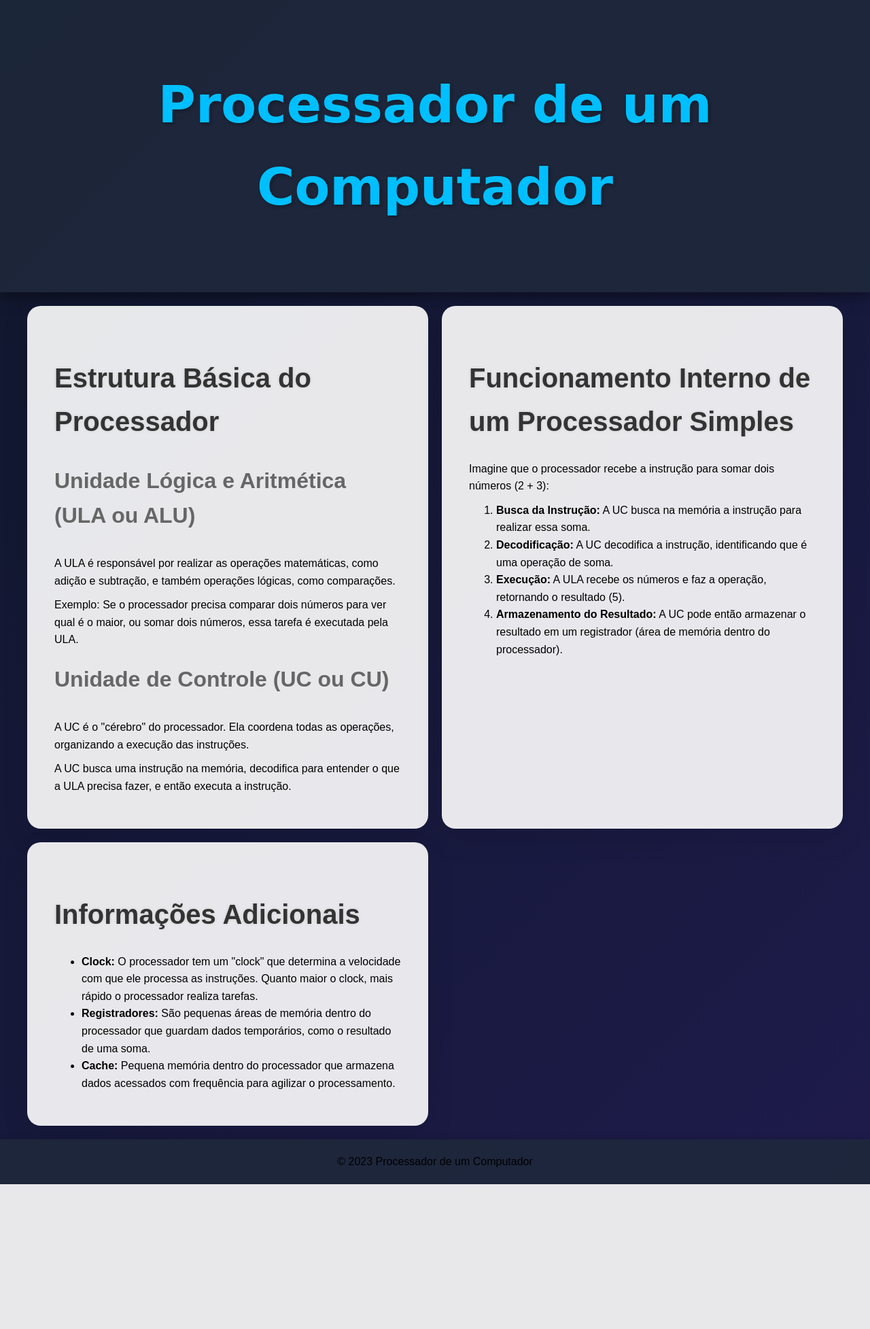
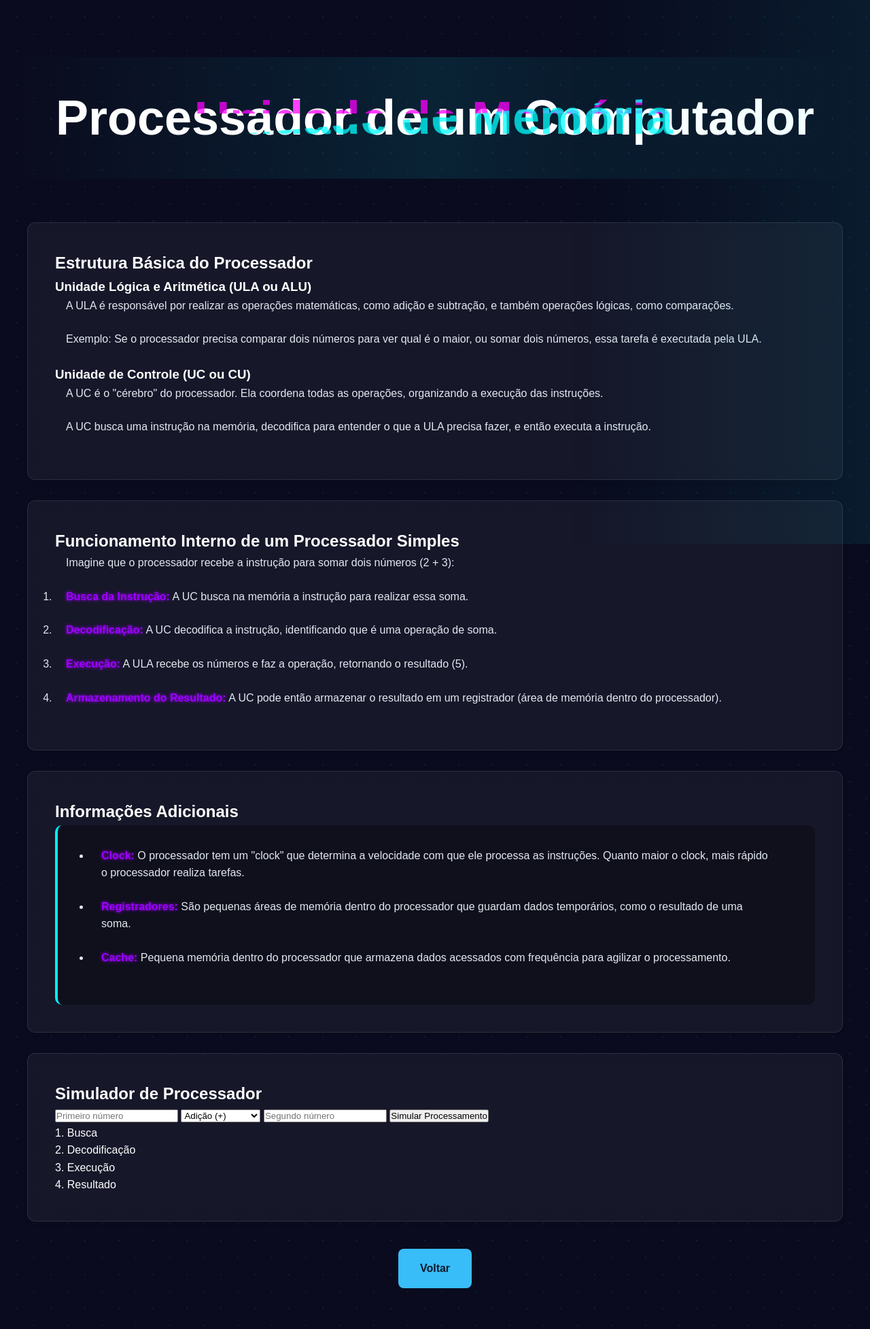
Before and after one commit to sofiaamosqueraa/PYTHON, a Flask app: page /modulos/processamento/processador in a window 1280 px wide. Shown: the whole page at 68% size. Before the commit the page ends 1742 px from the top, so only its background shows below. Run offline with Flask 3, Linux system fonts and the light colour scheme.

Commit message:
memoria,simulador,organizacao

```diff
--- a/app.py
+++ b/app.py
@@ -1,11 +1,13 @@
-from flask import Flask, render_template
+from flask import Flask, render_template, request, jsonify
 
 app = Flask(__name__)
 
+# Rota principal
 @app.route('/')
 def home():
     return render_template('home.html')
 
+# Rota para cada página (sem mudanças)
 @app.route('/projeito')
 def projeito():
     return render_template('projeito/projeito.html')
@@ -62,13 +64,69 @@
 def processamento_componentes():
     return render_template('modulos/processamento/componentes.html')
 
+# Rota para a página de memória com a calculadora
 @app.route('/modulos/processamento/memoria')
 def processamento_memoria():
     return render_template('modulos/processamento/memoria.html')
 
+# Rota para o processador
 @app.route('/modulos/processamento/processador')
 def processamento_processador():
     return render_template('modulos/processamento/processador.html')
 
+# Simulação de operações básicas (sem alterações)
+@app.route('/simular', methods=['POST'])
+def simular():
+    try:
+        dados = request.get_json()
+
+        # Validação de dados
+        if not all(key in dados for key in ['num1', 'num2', 'operacao']):
+            return jsonify({
+                'status': 'error',
+                'mensagem': 'Dados incompletos'
+            }), 400
+
+        num1 = float(dados['num1'])
+        num2 = float(dados['num2'])
+        operacao = dados['operacao']
+
+        # Operações permitidas
+        operacoes_permitidas = ['+', '-', '*', '/', '&', '|']
+        if operacao not in operacoes_permitidas:
+            return jsonify({
+                'status': 'error',
+                'mensagem': 'Operação não permitida'
+            }), 400
+
+        # Evitar divisão por zero
+        if operacao == '/' and num2 == 0:
+            return jsonify({
+                'status': 'error',
+                'mensagem': 'Divisão por zero não é permitida'
+            }), 400
+
+        # Calcular resultado
+        if operacao in ['&', '|']:
+            resultado = eval(f'int({num1}) {operacao} int({num2})')
+        else:
+            resultado = eval(f'{num1} {operacao} {num2}')
+
+        return jsonify({
+            'status': 'success',
+            'resultado': resultado
+        })
+
+    except ValueError:
+        return jsonify({
+            'status': 'error',
+            'mensagem': 'Valores inválidos'
+        }), 400
+    except Exception as e:
+        return jsonify({
+            'status': 'error',
+            'mensagem': str(e)
+        }), 500
+
 if __name__ == '__main__':
     app.run(debug=True)
--- a/static/css/processador.css
+++ b/static/css/processador.css
@@ -1,157 +1,201 @@
-/* Estilo Geral */
-body {
-    font-family: 'Arial', sans-serif; /* Fonte mais simples */
-    line-height: 1.6;
+/* Variables e configurações */
+:root {
+    --neon-blue: #00f3ff;
+    --neon-purple: #9d00ff;
+    --dark-bg: #0a0b1e;
+    --circuit-color: rgba(0, 243, 255, 0.1);
+    --glass-bg: rgba(255, 255, 255, 0.05);
+    --spacing: 4rem;
+}
+
+/* Reset e Estilos Base */
+* {
     margin: 0;
     padding: 0;
-    background: linear-gradient(135deg, #0f172a, #1e1b4b); /* Fundo escuro com gradiente */
-    color: #000000; /* Texto preto */
-    overflow-x: hidden; /* Evitar rolagem horizontal */
+    box-sizing: border-box;
 }
 
-/* Cabeçalho */
-header {
+body {
+    background: var(--dark-bg);
+    color: #fff;
+    font-family: 'Space Grotesk', sans-serif;
+    line-height: 1.6;
+    padding: 20px;
+    background-image:
+        radial-gradient(var(--circuit-color) 1px, transparent 1px),
+        radial-gradient(var(--circuit-color) 1px, transparent 1px);
+    background-size: 50px 50px;
+    background-position: 0 0, 25px 25px;
     position: relative;
-    overflow: hidden;
-    background: rgba(30, 41, 59, 0.9); /* Fundo escuro e semi-transparente */
-    color: #000000; /* Texto preto */
-    padding: 100px 0; /* Aumentar o padding para um efeito mais espaçoso */
-    text-align: center;
-    box-shadow: 0 4px 20px rgba(0, 0, 0, 0.5);
+    overflow-x: hidden;
 }
 
-header h1 {
-    margin: 0;
-    font-size: 4.5em; /* Tamanho da fonte maior */
-    font-family: 'Comic Sans MS', cursive, sans-serif; /* Fonte divertida */
-    color: #00bfff; /* Azul claro */
-    text-shadow: 2px 2px 5px rgba(0, 0, 0, 0.3); /* Sombra sutil */
-    animation: pulse 1.5s infinite; /* Animação de pulso */
+/* Efeito de linhas de circuito animadas */
+body::before {
+    content: '';
+    position: fixed;
+    top: 0;
+    left: 0;
+    width: 100%;
+    height: 100%;
+    background: linear-gradient(90deg,
+        transparent 0%,
+        rgba(0, 243, 255, 0.1) 50%,
+        transparent 100%);
+    animation: circuit-scan 8s linear infinite;
+    pointer-events: none;
+    z-index: 1;
 }
 
-/* Animação de Pulso */
-@keyframes pulse {
-    0% { transform: scale(1); }
-    50% { transform: scale(1.05); }
-    100% { transform: scale(1); }
+@keyframes circuit-scan {
+    0% { transform: translateX(-100%); }
+    100% { transform: translateX(100%); }
 }
 
-/* Estilo Principal */
-main {
-    padding: 20px;
+/* Container Principal */
+.container {
     max-width: 1200px;
-    margin: auto;
-    display: grid;
-    grid-template-columns: repeat(2, 1fr); /* Duas colunas */
-    gap: 20px; /* Espaçamento entre colunas */
+    margin: 0 auto;
+    position: relative;
+    z-index: 2;
+}
+
+/* Títulos */
+h1 {
+    font-size: 4.5rem;
+    text-align: center;
+    margin: var(--spacing) 0;
+    position: relative;
+    padding: 2rem;
+    background: linear-gradient(90deg,
+        transparent,
+        rgba(0, 243, 255, 0.1),
+        transparent);
+}
+
+/* Efeito de glitch no título */
+h1::before,
+h1::after {
+    content: 'Unidade de Memória';
+    position: absolute;
+    width: 100%;
+    height: 100%;
+    left: 0;
+    top: 0;
+    display: flex;
+    justify-content: center;
+    align-items: center;
+}
+
+h1::before {
+    color: #ff00ff;
+    animation: glitch 3s infinite;
+    clip-path: polygon(0 0, 100% 0, 100% 45%, 0 45%);
+    transform: translate(-2px);
+    opacity: 0.75;
+}
+
+h1::after {
+    color: #00ffff;
+    animation: glitch 2s infinite;
+    clip-path: polygon(0 80%, 100% 20%, 100% 100%, 0 100%);
+    transform: translate(2px);
+    opacity: 0.75;
+}
+
+/* Animação de glitch */
+@keyframes glitch {
+    0% {
+        transform: translate(0);
+    }
+    20% {
+        transform: translate(-2px, 2px);
+    }
+    40% {
+        transform: translate(-2px, -2px);
+    }
+    60% {
+        transform: translate(2px, 2px);
+    }
+    80% {
+        transform: translate(2px, -2px);
+    }
+    100% {
+        transform: translate(0);
+    }
 }
 
 /* Seções */
 section {
-    background: rgba(255, 255, 255, 0.9); /* Fundo semi-transparente */
-    border-radius: 20px; /* Bordas arredondadas */
-    box-shadow: 0 15px 40px rgba(0, 0, 0, 0.1);
-    padding: 40px;
-    position: relative;
-    overflow: hidden; /* Para esconder elementos flutuantes */
-    transition: transform 0.3s; /* Transição suave */
+    background: var(--glass-bg);
+    backdrop-filter: blur(10px);
+    border: 1px solid rgba(255, 255, 255, 0.1);
+    border-radius: 12px;
+    padding: 2.5rem;
+    margin: 30px auto;
+    max-width: 1200px;
+    box-shadow: 0 4px 6px -1px rgba(0, 0, 0, 0.1);
 }
 
-section:hover {
-    transform: translateY(-10px); /* Efeito de elevação */
-    box-shadow: 0 25px 50px rgba(0, 0, 0, 0.2);
+/* Botão Voltar */
+.voltar-btn {
+    display: block;
+    width: fit-content;
+    margin: 40px auto;
+    background: #38bdf8;
+    color: #0f172a;
+    padding: 1rem 2rem;
+    border-radius: 8px;
+    text-decoration: none;
+    font-weight: 600;
+    transition: all 0.3s ease;
+    text-align: center;
 }
 
-/* Títulos das Seções */
-h2 {
-    color: #333; /* Cor do título */
-    font-size: 2.5em; /* Aumentar o tamanho do título */
-    margin-bottom: 15px;
-    position: relative;
-    padding-bottom: 10px;
-    text-shadow: 0 0 5px rgba(0, 0, 0, 0.1); /* Efeito de brilho */
-    cursor: pointer; /* Mudar o cursor para indicar interatividade */
+.voltar-btn:hover {
+    background: #0ea5e9;
+    transform: translateY(-2px);
 }
 
-/* Subtítulos */
-h3 {
-    color: #666; /* Texto suave */
-    margin-top: 20px;
-    font-size: 2em; /* Aumentar o tamanho do subtítulo */
+/* Listas com efeito de terminal */
+ul {
+    background: rgba(0, 0, 0, 0.3);
+    border-radius: 10px;
+    padding: 2rem 3rem;
+    border-left: 4px solid var(--neon-blue);
 }
 
-/* Parágrafos */
-p {
-    margin: 10px 0;
-    line-height: 1.6;
+/* Texto */
+p, li {
+    color: #e2e8f0;
+    margin-bottom: 1.5rem;
+    padding: 0 1rem;
 }
 
-/* Listas */
-ol, ul {
-    margin: 10px 0 10px 20px;
-    padding-left: 20px;
+/* Elementos destacados */
+strong {
+    color: var(--neon-purple);
+    font-weight: 700;
+    text-shadow: 0 0 5px var(--neon-purple);
 }
 
-/* Rodapé */
-footer {
-    text-align: center;
-    padding: 20px 0;
-    background: rgba(30, 41, 59, 0.9); /* Cor do rodapé */
-    color: #000000; /* Texto preto */
-    position: relative;
-    bottom: 0;
-    width: 100%;
-    box-shadow: 0 -2px 10px rgba(0, 0, 0, 0.1);
+/* Scrollbar personalizada */
+::-webkit-scrollbar {
+    width: 10px;
 }
 
-/* Estilo do Rodapé */
-footer p {
-    margin: 0;
-    font-size: 1em; /* Ajustar o tamanho da fonte */
+::-webkit-scrollbar-track {
+    background: var(--dark-bg);
 }
 
-/* Botões */
-button {
-    background-color: transparent; /* Fundo transparente */
-    color: #000000; /* Texto preto */
-    border: 2px solid #00bfff; /* Borda azul claro */
-    padding: 15px 30px;
-    border-radius: 50px; /* Bordas mais arredondadas */
-    cursor: pointer;
-    transition: background-color 0.3s, transform 0.3s, box-shadow 0.3s;
-    font-size: 1.2em;
-    position: relative;
-    overflow: hidden;
+::-webkit-scrollbar-thumb {
+    background: var(--neon-blue);
+    border-radius: 5px;
 }
 
-button:hover {
-    background-color: #00bfff; /* Cor de fundo ao passar o mouse */
-    color: #ffffff;
-    box-shadow: 0 0 20px #00bfff; /* Efeito de brilho */
+/* Responsividade */
+@media (max-width: 768px) {
+    h1 {
+        font-size: 3rem;
+    }
 }
-
-/* Efeitos de Transição */
-section {
-    transition: all 0.3s ease;
-}
-
-section:hover {
-    transform: scale(1.02);
-    box-shadow: 0 15px 30px rgba(0, 0, 0, 0.1);
-}
-
-/* Animações de Scanner */
-.scanner {
-    position: absolute;
-    width: 100%;
-    height: 2px;
-    background: #06b6d4; /* Ciano */
-    opacity: 0.5;
-    animation: scan 3s ease-in-out infinite;
-}
-
-/* Animação do Scanner */
-@keyframes scan {
-    0% { top: 0; }
-    100% { top: 100%; }
-}
--- /dev/null
+++ b/static/js/processador.js
@@ -0,0 +1,41 @@
+// Simulador de processamento
+async function simular() {
+    const num1 = document.getElementById('num1').value;
+    const num2 = document.getElementById('num2').value;
+    const operacao = document.getElementById('operacao').value;
+
+    if (!num1 || !num2) {
+        alert('Por favor, preencha ambos os números');
+        return;
+    }
+
+    const steps = document.querySelectorAll('.step');
+    steps.forEach(step => step.classList.remove('active'));
+
+    // Simular cada etapa do processamento
+    await simularEtapa('busca', 'Buscando instrução...', 1000);
+    await simularEtapa('decodificacao', 'Decodificando operação...', 1000);
+    await simularEtapa('execucao', 'Executando cálculo...', 1000);
+
+    // Calcular e mostrar resultado
+    try {
+        let resultado;
+        if (operacao === '&' || operacao === '|') {
+            resultado = eval(`${parseInt(num1)} ${operacao} ${parseInt(num2)}`);
+        } else {
+            resultado = eval(`${num1} ${operacao} ${num2}`);
+        }
+        await simularEtapa('resultado', `Resultado: ${resultado}`, 0);
+    } catch (error) {
+        await simularEtapa('resultado', 'Erro na operação', 0);
+    }
+}
+
+async function simularEtapa(id, texto, delay) {
+    const elemento = document.getElementById(id);
+    elemento.textContent = texto;
+    elemento.classList.add('active');
+    if (delay) {
+        await new Promise(resolve => setTimeout(resolve, delay));
+    }
+}
--- a/templates/modulos/processamento/memoria.html
+++ b/templates/modulos/processamento/memoria.html
@@ -85,6 +85,8 @@
     <h3>Flash</h3>
     <p>A memória flash é uma forma de armazenamento não volátil, usada em dispositivos como pen drives, SSDs, e outros dispositivos portáteis. Diferente da RAM, a memória flash retém dados mesmo quando o dispositivo está desligado. Ela permite leitura e gravação rápidas e é usada amplamente em dispositivos móveis e para armazenamento externo.
     </p>
+
+      <a href="/" class="voltar-btn">Voltar</a>
 </div>
 </body>
 
--- a/templates/modulos/processamento/processador.html
+++ b/templates/modulos/processamento/processador.html
@@ -5,6 +5,7 @@
     <meta name="viewport" content="width=device-width, initial-scale=1.0">
     <link rel="stylesheet" href="{{ url_for('static', filename='css/processador.css') }}">
     <title>Processador de um Computador</title>
+    <link href="https://fonts.googleapis.com/css2?family=Inter:wght@400;500;600;700&display=swap" rel="stylesheet">
 </head>
 <body>
     <header>
@@ -42,9 +43,33 @@
                 <li><strong>Cache:</strong> Pequena memória dentro do processador que armazena dados acessados com frequência para agilizar o processamento.</li>
             </ul>
         </section>
+        <section id="simulador">
+            <h2>Simulador de Processador</h2>
+            <div class="simulator">
+                <div class="calculator">
+                    <input type="number" id="num1" placeholder="Primeiro número">
+                    <select id="operacao">
+                        <option value="+">Adição (+)</option>
+                        <option value="-">Subtração (-)</option>
+                        <option value="*">Multiplicação (*)</option>
+                        <option value="/">Divisão (/)</option>
+                        <option value="&">AND</option>
+                        <option value="|">OR</option>
+                    </select>
+                    <input type="number" id="num2" placeholder="Segundo número">
+                    <button onclick="simular()">Simular Processamento</button>
+                </div>
+                <div class="simulation-steps">
+                    <div class="step" id="busca">1. Busca</div>
+                    <div class="step" id="decodificacao">2. Decodificação</div>
+                    <div class="step" id="execucao">3. Execução</div>
+                    <div class="step" id="resultado">4. Resultado</div>
+                </div>
+            </div>
+        </section>
+        <a href="/" class="voltar-btn">Voltar</a>
     </main>
-    <footer>
-        <p>&copy; 2023 Processador de um Computador</p>
-    </footer>
+
+    <script src="{{ url_for('static', filename='js/processador.js') }}"></script>
 </body>
 </html>
```
Also changed, not shown: static/css/memoria.css (+20 -0 lines), static/css/organizacao.css (added, +192 -0 lines), templates/modulos/processamento/organizacao.html (+57 -2 lines).
